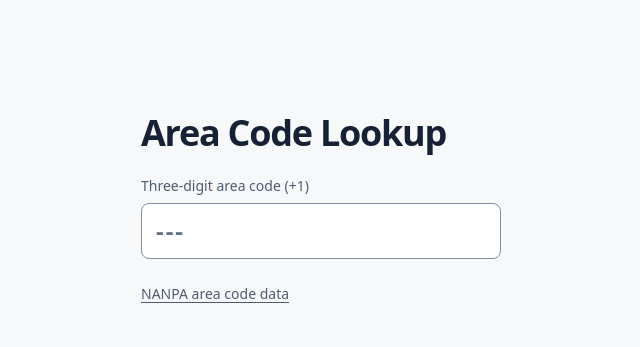
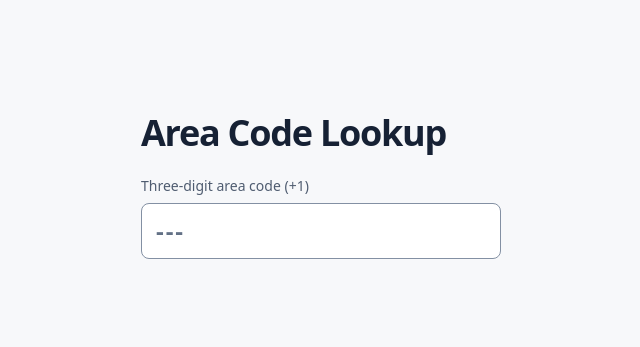
Before and after one commit to morheat/areacode, a plain HTML site: page index.html in a window 1280 px wide. Shown: the whole page, without its empty margins (319-959 px from the left). Drawn offline with Linux system fonts and the light colour scheme.

Commit message:
Update footer link to remove text
Removed the link text from the footer while keeping the link itself.

```diff
--- a/index.html
+++ b/index.html
@@ -61,7 +61,7 @@
       spellcheck="false" placeholder="---">
     <div id="result" role="status" aria-atomic="true"></div>
     <noscript><p>Enable JavaScript to look up an area code.</p></noscript>
-    <footer><a href="https://www.nanpa.com/reports/npa-reports">NANPA area code data</a></footer>
+    <footer><a href="https://www.nanpa.com/reports/npa-reports"></a></footer>
   </main>
 
   <script id="area-codes" type="application/json">
```
